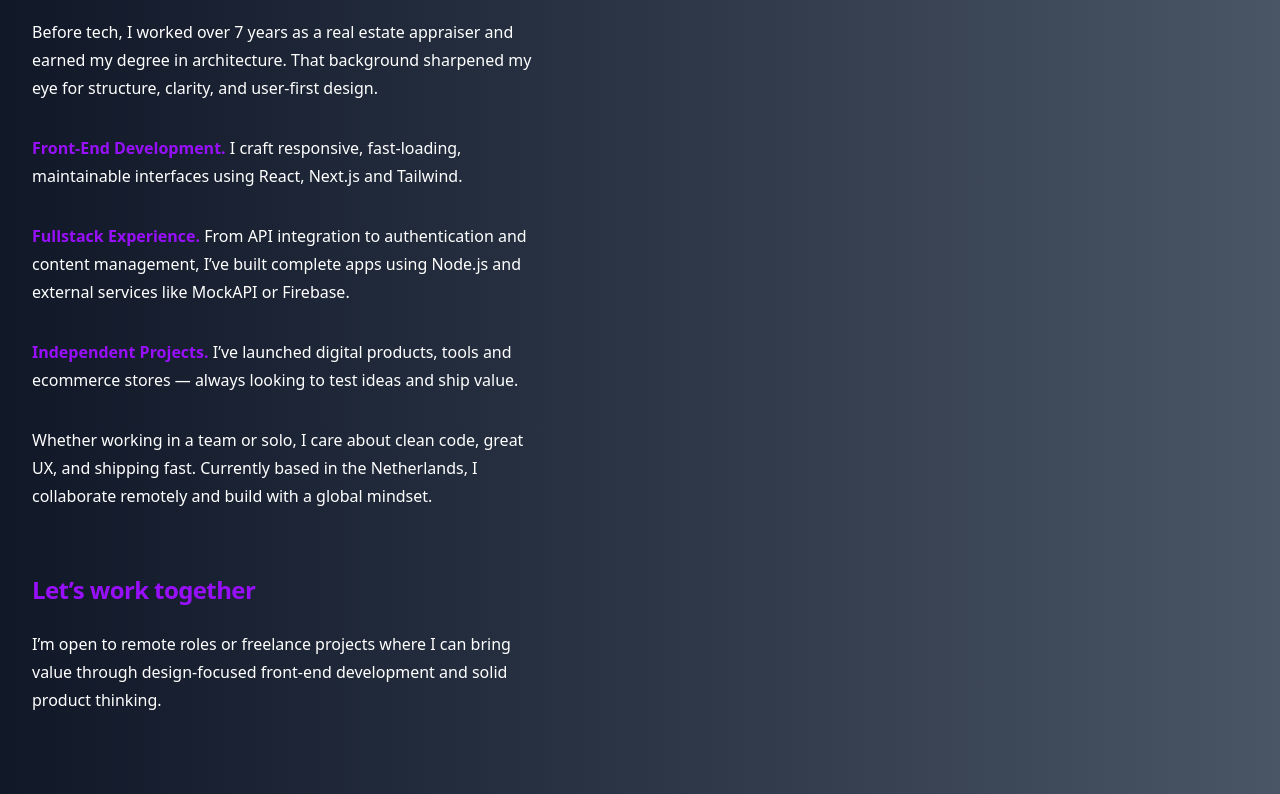
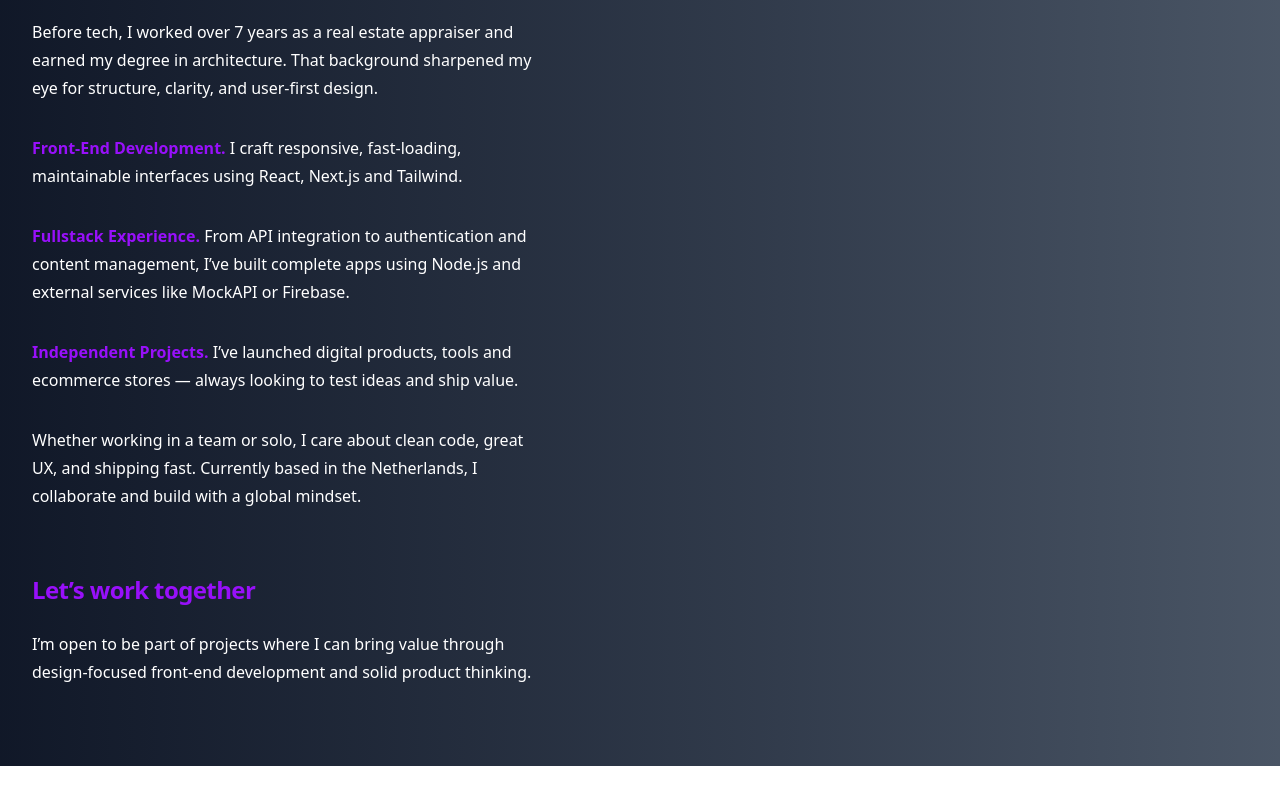
Before and after one commit to javierarancibia/framna, a Next.js app: page /about in a window 1280 px wide. Shown: the part 586-1380 px from the top of the page. After the commit the page ends 1352 px from the top, so only its background shows below. Built offline with nearby package versions, Linux system fonts and the light colour scheme.

Commit message:
Refactor About component; improve wording for clarity and conciseness

```diff
--- a/app/about/page.tsx
+++ b/app/about/page.tsx
@@ -87,14 +87,14 @@ export default function About() {
                     <p className="mt-8">
                         Whether working in a team or solo, I care about clean code,
                         great UX, and shipping fast. Currently based in the Netherlands,
-                        I collaborate remotely and build with a global mindset.
+                        I collaborate and build with a global mindset.
                     </p>
 
                     <h2 className="mt-16 text-2xl font-bold tracking-tight text-purple-600">
                         Let’s work together
                     </h2>
                     <p className="mt-6">
-                        I’m open to remote roles or freelance projects where I can bring
+                        I’m open to be part of projects where I can bring
                         value through design-focused front-end development and solid
                         product thinking.
                     </p>
```
